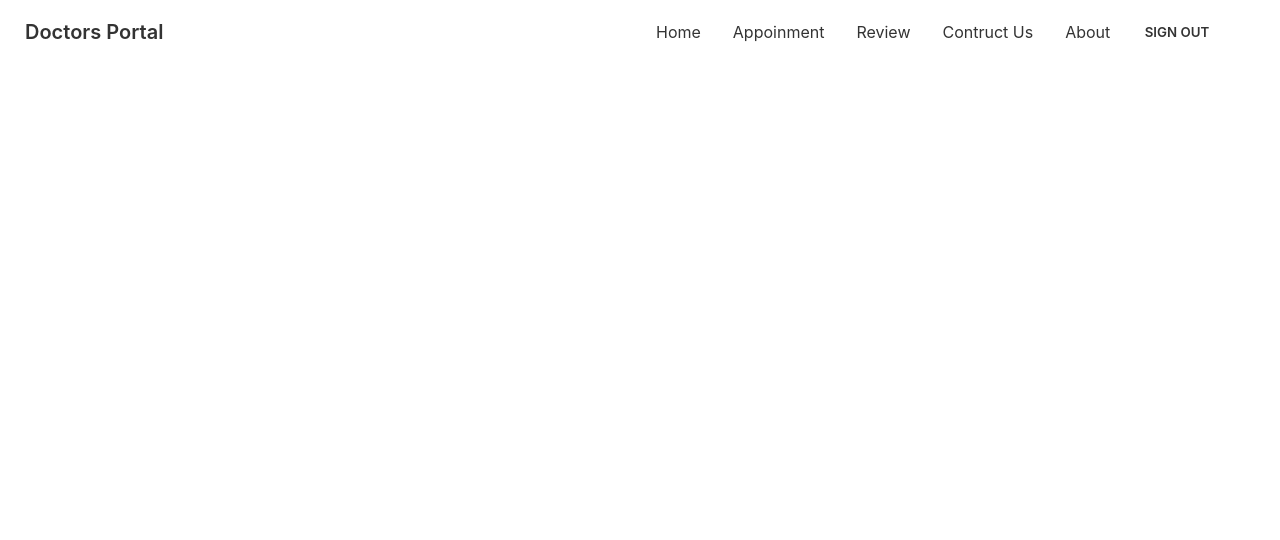
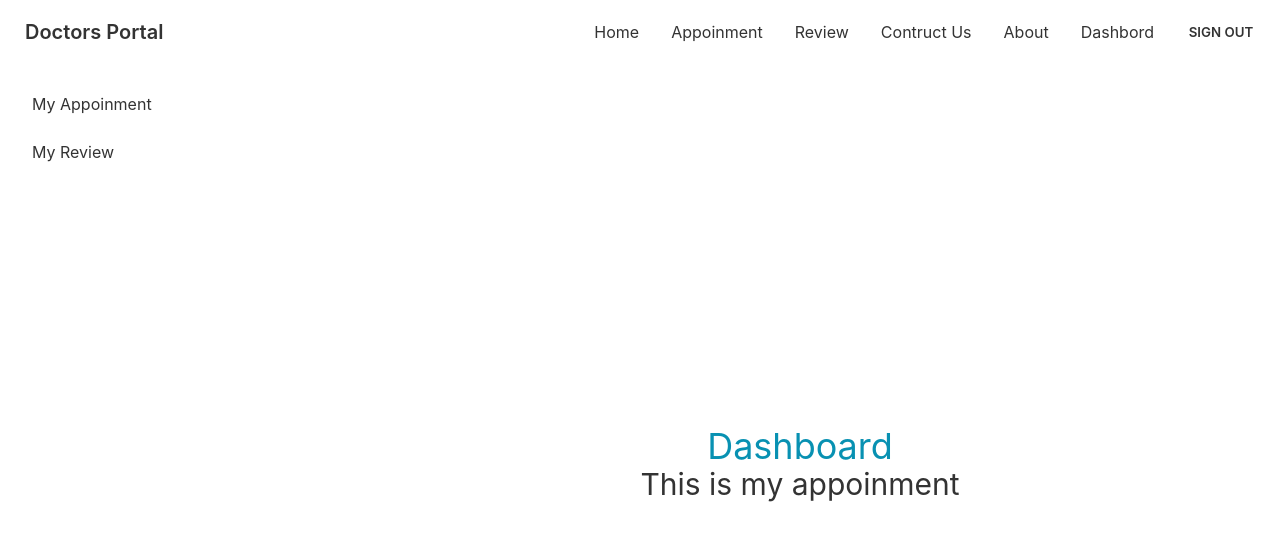
Before and after one commit to Asaduzzaman14/doctos-portal-client, a React (Create React App) app: page /dashbord in a window 1280 px wide. Shown: the top 540 px of the page. Built offline with nearby package versions, Linux system fonts and the light colour scheme; no server answers; sample sign-in values are in the browser's storage.

Commit message:
Create dashborad route with drower and nestated route

```diff
--- a/src/App.js
+++ b/src/App.js
@@ -11,6 +11,9 @@ import Navbar from './Pages/Shared/Navbar';
 
 import { ToastContainer } from 'react-toastify';
 import 'react-toastify/dist/ReactToastify.css';
+import Dashbord from './Pages/Dashbord/Dashbord';
+import MyAppoinment from './Pages/Dashbord/MyAppoinment';
+import MyReview from './Pages/Dashbord/MyReview';
 
 
 
@@ -28,6 +31,18 @@ function App() {
         <Route path='/appoinment' element={<RequirAuth>
           <Appoinment />
         </RequirAuth>}></Route>
+
+        <Route path='/dashbord' element={<RequirAuth>
+          <Dashbord />
+        </RequirAuth>}
+        >
+          <Route index element={<MyAppoinment></MyAppoinment>}></Route>
+          <Route path='myreview' element={<MyReview></MyReview>}></Route>
+
+        </Route>
+
+
+
         <Route path='/login' element={<Login />}></Route>
         <Route path='/signup' element={<Signup />}></Route>
       </Routes>
--- /dev/null
+++ b/src/Pages/Dashbord/Dashbord.js
@@ -0,0 +1,28 @@
+import React from 'react';
+import { Link, Outlet } from 'react-router-dom';
+
+const Dashbord = () => {
+    return (
+        <div class="drawer drawer-mobile">
+            <input id="my-drawer-2" type="checkbox" class="drawer-toggle" />
+            <div class="drawer-content flex flex-col items-center justify-center">
+                {/* <!-- Page content here --> */}
+                <h2 className='text-4xl text-cyan-600'>Dashboard</h2>
+                <Outlet></Outlet>
+                <label for="my-drawer-2" class="btn btn-primary drawer-button lg:hidden">Open drawer</label>
+
+            </div>
+            <div class="drawer-side">
+                <label for="my-drawer-2" class="drawer-overlay"></label>
+                <ul class="menu p-4 overflow-y-auto w-80 bg-base-100 text-base-content">
+                    {/* <!-- Sidebar content here --> */}
+                    <li><Link to=''>My Appoinment</Link></li>
+                    <li><Link to='myreview'>My Review</Link></li>
+                </ul>
+
+            </div>
+        </div>
+    );
+};
+
+export default Dashbord;
--- /dev/null
+++ b/src/Pages/Dashbord/MyAppoinment.js
@@ -0,0 +1,11 @@
+import React from 'react';
+
+const MyAppoinment = () => {
+    return (
+        <div>
+            <h2 className='text-3xl'>This is my appoinment</h2>
+        </div>
+    );
+};
+
+export default MyAppoinment;
--- /dev/null
+++ b/src/Pages/Dashbord/MyReview.js
@@ -0,0 +1,11 @@
+import React from 'react';
+
+const MyReview = () => {
+    return (
+        <div>
+            <h2 className='text-2xl'>This is my review</h2>
+        </div>
+    );
+};
+
+export default MyReview;
--- a/src/Pages/Shared/Navbar.js
+++ b/src/Pages/Shared/Navbar.js
@@ -18,6 +18,11 @@ const Navbar = () => {
         <li><Link to='review'>Review</Link></li>
         <li><Link to='contruct'>Contruct Us</Link></li>
         <li><Link to='about'>About</Link></li>
+
+
+        {
+            user && <li><Link to='dashbord'>Dashbord</Link></li>
+        }
         <li>{user ? <button onClick={logout} className='btn btn-ghost' >Sign out</button> : <Link to='login'>Login</Link>}</li>
     </>
 
```
